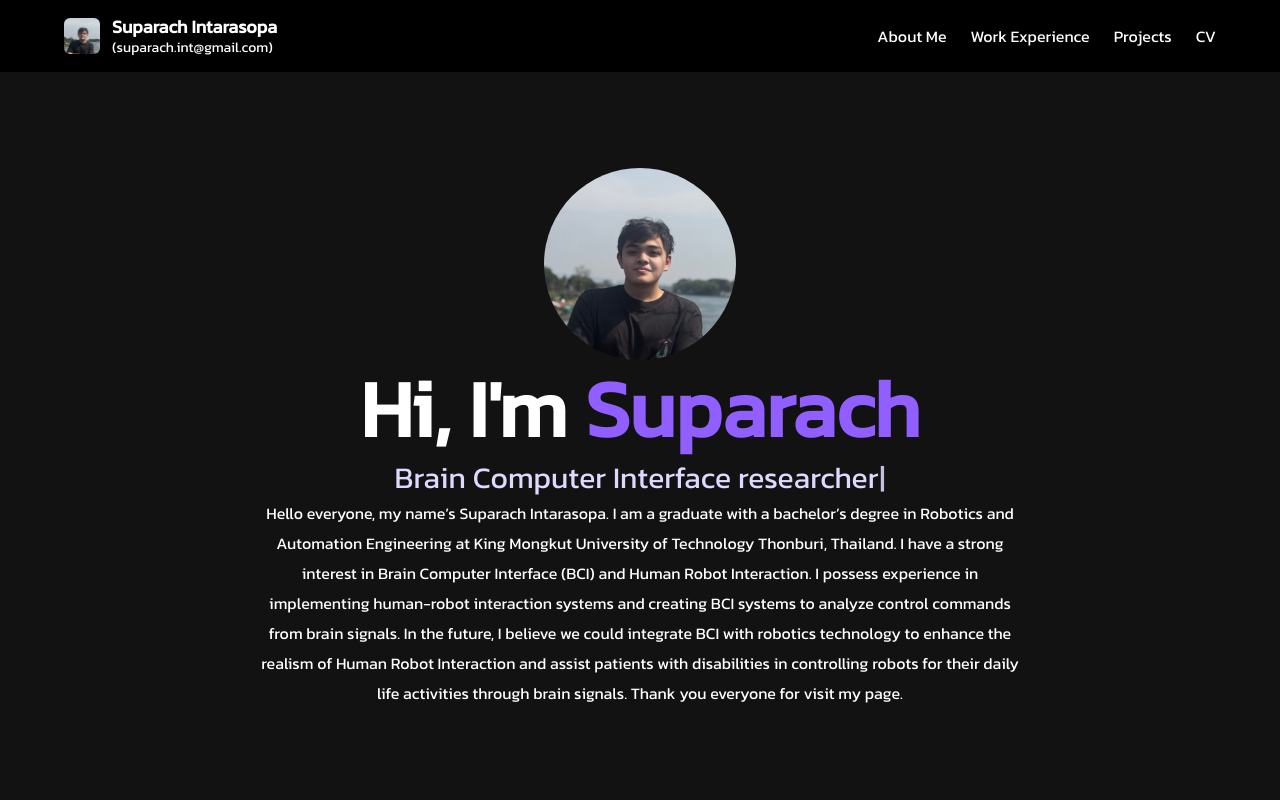
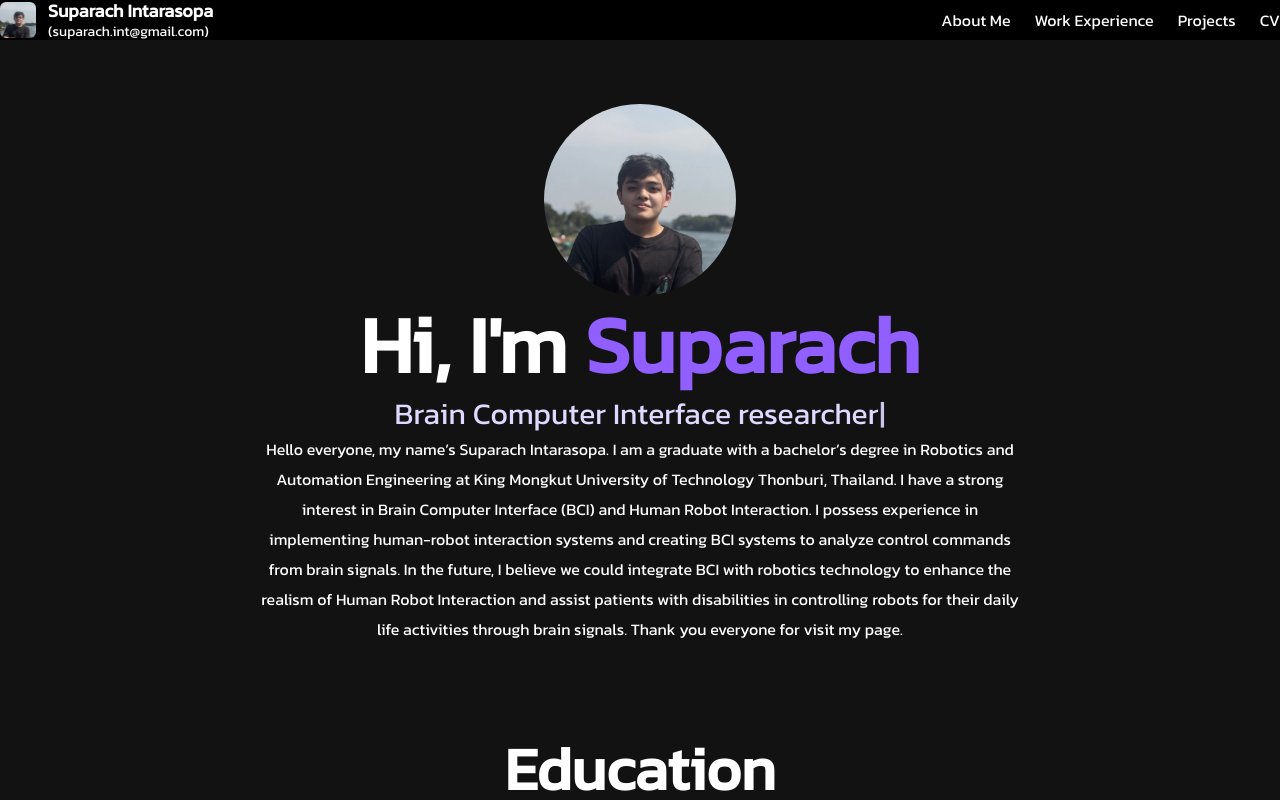
Before and after one commit to pipogood/pipogood-port, a React (Vite) app: page / in a window 1280 px wide. Shown: the top 800 px of the page. Built offline with nearby package versions, Linux system fonts and the light colour scheme.

Commit message:
Update index.css

```diff
--- a/src/index.css
+++ b/src/index.css
@@ -17,7 +17,7 @@
 
 * {
   margin: 0;
-  padding: 5;
+  padding: 0;
   box-sizing: border-box;
   font-family: "Kanit", sans-serif;
   scroll-behavior: smooth;
```
